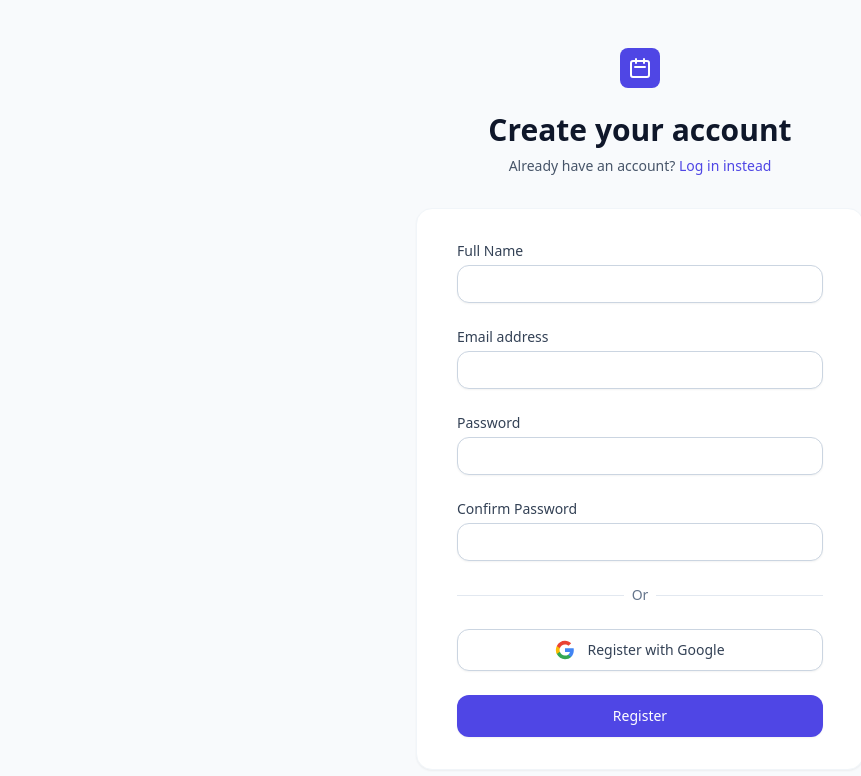
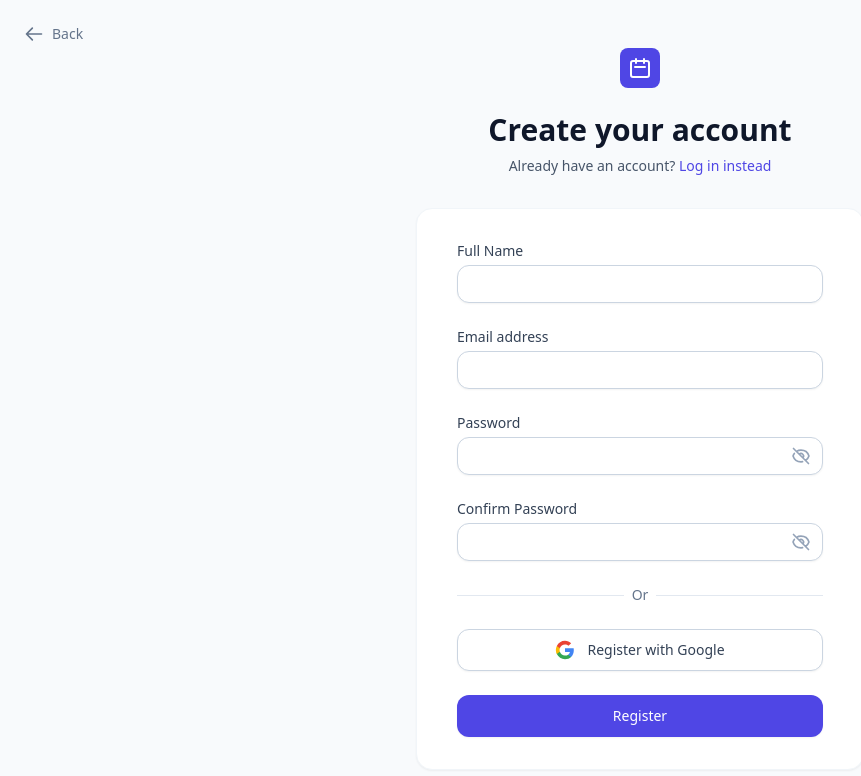
Before and after one commit to Sajib-Akonda/Add-Event-On-Google-Calendar-, a React (Vite) app in the folder frontend/: page /register in a window 1280 px wide. Shown: the top 776 px of the page, without its empty margins (0-861 px from the left). Built offline with nearby package versions, Linux system fonts and the light colour scheme.

Commit message:
feat: redesign login/register UI, add back buttons and password toggles

```diff
--- a/frontend/src/pages/LandingPage.jsx
+++ b/frontend/src/pages/LandingPage.jsx
@@ -66,7 +66,8 @@ export default function LandingPage() {
           <ThemeToggle />
           <Link
             to="/login"
-            className="text-sm font-medium text-slate-600 hover:text-indigo-600 transition-colors dark:text-slate-300 dark:hover:text-indigo-400"
+            className="text-sm font-medium px-5 py-2.5 rounded-full border border-slate-300 bg-white text-slate-700 shadow-sm hover:bg-slate-50 transition-colors dark:border-slate-700 dark:bg-slate-700 dark:text-slate-300 dark:hover:bg-slate-800"
+
           >
             Login
           </Link>
@@ -104,7 +105,7 @@ export default function LandingPage() {
 
         <div className="flex flex-col sm:flex-row gap-4 w-full justify-center max-w-md">
           <Link
-            to="/dashboard"
+            to="/register"
             className="w-full sm:w-auto px-8 py-4 bg-indigo-600 hover:bg-indigo-700 text-white font-semibold rounded-xl text-center shadow-lg shadow-indigo-200 transition-all hover:-translate-y-0.5 dark:shadow-indigo-950"
           >
             Connect Gmail Now
--- a/frontend/src/pages/Login.jsx
+++ b/frontend/src/pages/Login.jsx
@@ -1,8 +1,9 @@
-import React from "react";
+import React, { useState } from "react";
 import { Link, useNavigate } from "react-router-dom";
 
 export default function Login() {
   const navigate = useNavigate();
+  const [showPassword, setShowPassword] = useState(false);
 
   const handleLogin = (e) => {
     e.preventDefault(); // Prevents the page from refreshing
@@ -10,7 +11,16 @@ export default function Login() {
   };
 
   return (
-    <div className="min-h-screen bg-slate-50 flex flex-col justify-center py-12 sm:px-6 lg:px-8 font-sans text-slate-800 dark:bg-slate-950 dark:text-slate-200">
+    <div className="relative min-h-screen bg-slate-50 flex flex-col justify-center py-12 sm:px-6 lg:px-8 font-sans text-slate-800 dark:bg-slate-950 dark:text-slate-200">
+      <Link
+    to="/"
+    className="absolute top-6 left-6 flex items-center gap-2 text-sm font-medium text-slate-500 hover:text-slate-900 transition-colors dark:text-slate-400 dark:hover:text-white"
+  >
+    <svg className="w-5 h-5" fill="none" stroke="currentColor" viewBox="0 0 24 24">
+      <path strokeLinecap="round" strokeLinejoin="round" strokeWidth="2" d="M10 19l-7-7m0 0l7-7m-7 7h18"></path>
+    </svg>
+    Back
+  </Link>
       <div className="sm:mx-auto sm:w-full sm:max-w-md">
         <div className="flex justify-center">
           <div className="h-10 w-10 bg-indigo-600 rounded-lg flex items-center justify-center">
@@ -64,13 +74,24 @@ export default function Login() {
               <label className="block text-sm font-medium text-slate-700 dark:text-slate-300">
                 Password
               </label>
-              <div className="mt-1">
-                <input
-                  type="password"
-                  required
-                  className="appearance-none block w-full px-3 py-2 border border-slate-300 rounded-xl shadow-sm placeholder-slate-400 focus:outline-none focus:ring-indigo-500 focus:border-indigo-500 sm:text-sm dark:bg-slate-800 dark:border-slate-700 dark:text-slate-100 dark:placeholder-slate-500"
-                />
-              </div>
+              <div className="mt-1 relative">
+  <input
+    type={showPassword ? "text" : "password"}
+    required
+    className="appearance-none block w-full px-3 py-2 pr-10 border border-slate-300 rounded-xl shadow-sm placeholder-slate-400 focus:outline-none focus:ring-indigo-500 focus:border-indigo-500 sm:text-sm dark:bg-slate-800 dark:border-slate-700 dark:text-slate-100 dark:placeholder-slate-500"
+  />
+  <button
+    type="button"
+    onClick={() => setShowPassword(!showPassword)}
+    className="absolute inset-y-0 right-0 pr-3 flex items-center text-slate-400 hover:text-slate-500 dark:hover:text-slate-300"
+  >
+    {showPassword ? (
+      <svg className="h-5 w-5" fill="none" viewBox="0 0 24 24" stroke="currentColor"><path strokeLinecap="round" strokeLinejoin="round" strokeWidth={2} d="M15 12a3 3 0 11-6 0 3 3 0 016 0z" /><path strokeLinecap="round" strokeLinejoin="round" strokeWidth={2} d="M2.458 12C3.732 7.943 7.523 5 12 5c4.478 0 8.268 2.943 9.542 7-1.274 4.057-5.064 7-9.542 7-4.477 0-8.268-2.943-9.542-7z" /></svg>
+    ) : (
+      <svg className="h-5 w-5" fill="none" viewBox="0 0 24 24" stroke="currentColor"><path strokeLinecap="round" strokeLinejoin="round" strokeWidth={2} d="M13.875 18.825A10.05 10.05 0 0112 19c-4.478 0-8.268-2.943-9.543-7a9.97 9.97 0 011.563-3.029m5.858.908a3 3 0 114.243 4.243M9.878 9.878l4.242 4.242M9.88 9.88l-3.29-3.29m7.532 7.532l3.29 3.29M3 3l3.59 3.59m0 0A9.953 9.953 0 0112 5c4.478 0 8.268 2.943 9.543 7a10.025 10.025 0 01-4.132 5.411m0 0L21 21" /></svg>
+    )}
+  </button>
+</div>
             </div>
 
             <div className="flex items-center justify-between">
--- a/frontend/src/pages/Register.jsx
+++ b/frontend/src/pages/Register.jsx
@@ -1,9 +1,20 @@
-import React from "react";
+import React, { useState } from "react";
 import { Link } from "react-router-dom";
 
 export default function Register() {
+  const [showPassword, setShowPassword] = useState(false);
+  const [showConfirmPassword, setShowConfirmPassword] = useState(false);
   return (
-    <div className="min-h-screen bg-slate-50 flex flex-col justify-center py-12 sm:px-6 lg:px-8 font-sans text-slate-800 dark:bg-slate-950 dark:text-slate-200">
+    <div className="relative min-h-screen bg-slate-50 flex flex-col justify-center py-12 sm:px-6 lg:px-8 font-sans text-slate-800 dark:bg-slate-950 dark:text-slate-200">
+      <Link
+    to="/"
+    className="absolute top-6 left-6 flex items-center gap-2 text-sm font-medium text-slate-500 hover:text-slate-900 transition-colors dark:text-slate-400 dark:hover:text-white"
+  >
+    <svg className="w-5 h-5" fill="none" stroke="currentColor" viewBox="0 0 24 24">
+      <path strokeLinecap="round" strokeLinejoin="round" strokeWidth="2" d="M10 19l-7-7m0 0l7-7m-7 7h18"></path>
+    </svg>
+    Back
+  </Link>
       <div className="sm:mx-auto sm:w-full sm:max-w-md">
         <div className="flex justify-center">
           <div className="h-10 w-10 bg-indigo-600 rounded-lg flex items-center justify-center">
@@ -70,12 +81,23 @@ export default function Register() {
               <label className="block text-sm font-medium text-slate-700 dark:text-slate-300">
                 Password
               </label>
-              <div className="mt-1">
+              <div className="mt-1 relative">
   <input
-                  type="password"
+    type={showPassword ? "text" : "password"}
     required
-                  className="appearance-none block w-full px-3 py-2 border border-slate-300 rounded-xl shadow-sm placeholder-slate-400 focus:outline-none focus:ring-indigo-500 focus:border-indigo-500 sm:text-sm dark:bg-slate-800 dark:border-slate-700 dark:text-slate-100 dark:placeholder-slate-500"
+    className="appearance-none block w-full px-3 py-2 pr-10 border border-slate-300 rounded-xl shadow-sm placeholder-slate-400 focus:outline-none focus:ring-indigo-500 focus:border-indigo-500 sm:text-sm dark:bg-slate-800 dark:border-slate-700 dark:text-slate-100 dark:placeholder-slate-500"
   />
+  <button
+    type="button"
+    onClick={() => setShowPassword(!showPassword)}
+    className="absolute inset-y-0 right-0 pr-3 flex items-center text-slate-400 hover:text-slate-500 dark:hover:text-slate-300"
+  >
+    {showPassword ? (
+      <svg className="h-5 w-5" fill="none" viewBox="0 0 24 24" stroke="currentColor"><path strokeLinecap="round" strokeLinejoin="round" strokeWidth={2} d="M15 12a3 3 0 11-6 0 3 3 0 016 0z" /><path strokeLinecap="round" strokeLinejoin="round" strokeWidth={2} d="M2.458 12C3.732 7.943 7.523 5 12 5c4.478 0 8.268 2.943 9.542 7-1.274 4.057-5.064 7-9.542 7-4.477 0-8.268-2.943-9.542-7z" /></svg>
+    ) : (
+      <svg className="h-5 w-5" fill="none" viewBox="0 0 24 24" stroke="currentColor"><path strokeLinecap="round" strokeLinejoin="round" strokeWidth={2} d="M13.875 18.825A10.05 10.05 0 0112 19c-4.478 0-8.268-2.943-9.543-7a9.97 9.97 0 011.563-3.029m5.858.908a3 3 0 114.243 4.243M9.878 9.878l4.242 4.242M9.88 9.88l-3.29-3.29m7.532 7.532l3.29 3.29M3 3l3.59 3.59m0 0A9.953 9.953 0 0112 5c4.478 0 8.268 2.943 9.543 7a10.025 10.025 0 01-4.132 5.411m0 0L21 21" /></svg>
+    )}
+  </button>
 </div>
             </div>
 
@@ -84,12 +106,24 @@ export default function Register() {
               <label className="block text-sm font-medium text-slate-700 dark:text-slate-300">
                 Confirm Password
               </label>
-              <div className="mt-1">
+              <div className="mt-1 relative">
   <input
-                  type="password"
+    type={showConfirmPassword ? "text" : "password"}
     required
-                  className="appearance-none block w-full px-3 py-2 border border-slate-300 rounded-xl shadow-sm placeholder-slate-400 focus:outline-none focus:ring-indigo-500 focus:border-indigo-500 sm:text-sm dark:bg-slate-800 dark:border-slate-700 dark:text-slate-100 dark:placeholder-slate-500"
+    className="appearance-none block w-full px-3 py-2 pr-10 border border-slate-300 rounded-xl shadow-sm placeholder-slate-400 focus:outline-none focus:ring-indigo-500 focus:border-indigo-500 sm:text-sm dark:bg-slate-800 dark:border-slate-700 dark:text-slate-100 dark:placeholder-slate-500"
   />
+  <button
+    type="button"
+    onClick={() => setShowConfirmPassword(!showConfirmPassword)}
+    className="absolute inset-y-0 right-0 pr-3 flex items-center text-slate-400 hover:text-slate-500 dark:hover:text-slate-300"
+  >
+    {/* Copy the exact same two SVGs from the Login password button here */}
+    {showConfirmPassword ? (
+       <svg className="h-5 w-5" fill="none" viewBox="0 0 24 24" stroke="currentColor"><path strokeLinecap="round" strokeLinejoin="round" strokeWidth={2} d="M15 12a3 3 0 11-6 0 3 3 0 016 0z" /><path strokeLinecap="round" strokeLinejoin="round" strokeWidth={2} d="M2.458 12C3.732 7.943 7.523 5 12 5c4.478 0 8.268 2.943 9.542 7-1.274 4.057-5.064 7-9.542 7-4.477 0-8.268-2.943-9.542-7z" /></svg>
+    ) : (
+       <svg className="h-5 w-5" fill="none" viewBox="0 0 24 24" stroke="currentColor"><path strokeLinecap="round" strokeLinejoin="round" strokeWidth={2} d="M13.875 18.825A10.05 10.05 0 0112 19c-4.478 0-8.268-2.943-9.543-7a9.97 9.97 0 011.563-3.029m5.858.908a3 3 0 114.243 4.243M9.878 9.878l4.242 4.242M9.88 9.88l-3.29-3.29m7.532 7.532l3.29 3.29M3 3l3.59 3.59m0 0A9.953 9.953 0 0112 5c4.478 0 8.268 2.943 9.543 7a10.025 10.025 0 01-4.132 5.411m0 0L21 21" /></svg>
+    )}
+  </button>
 </div>
             </div>
 
```
Also changed, not shown: frontend/Task.txt, 2 other files (tests, documents, lock files or other folders). Lines whose indentation alone changed are shown as unchanged.
